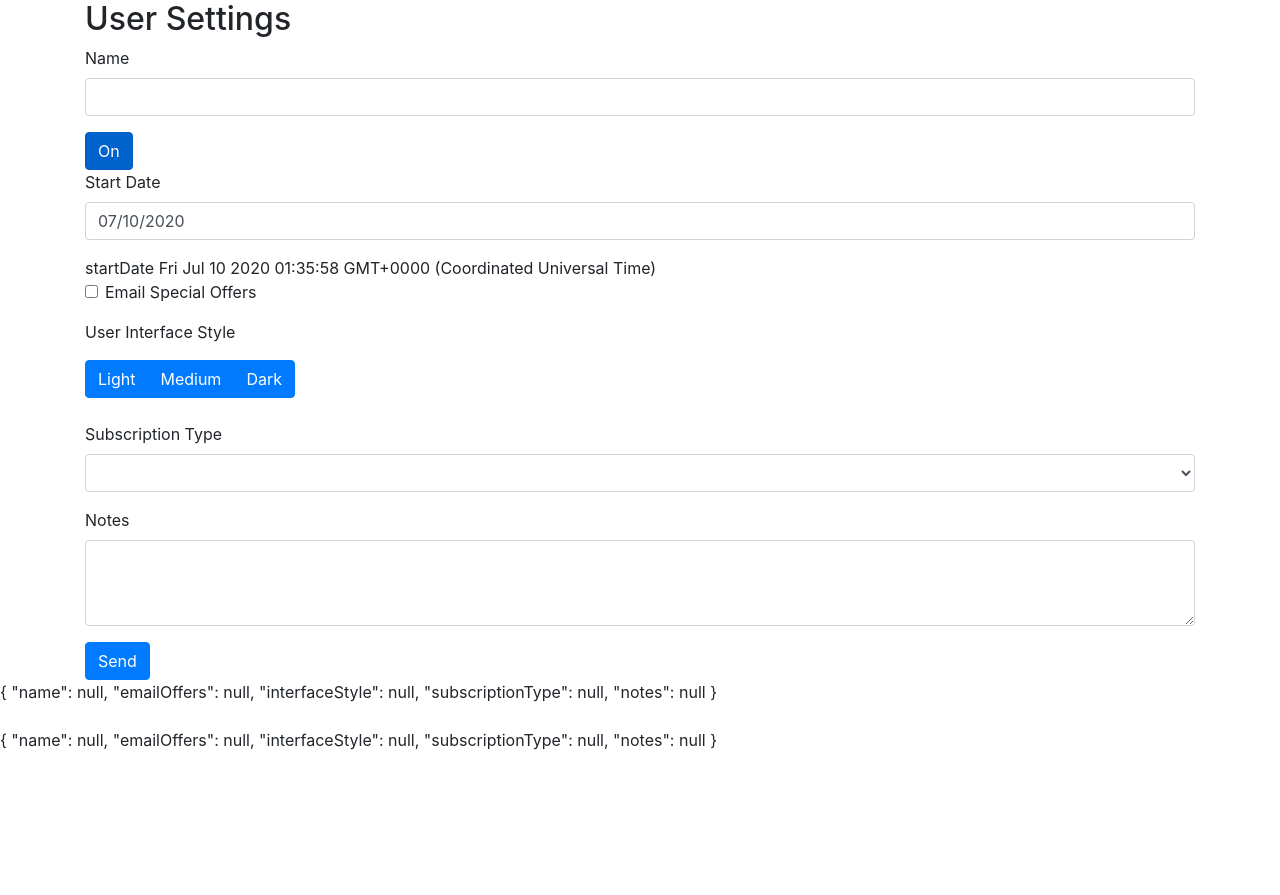
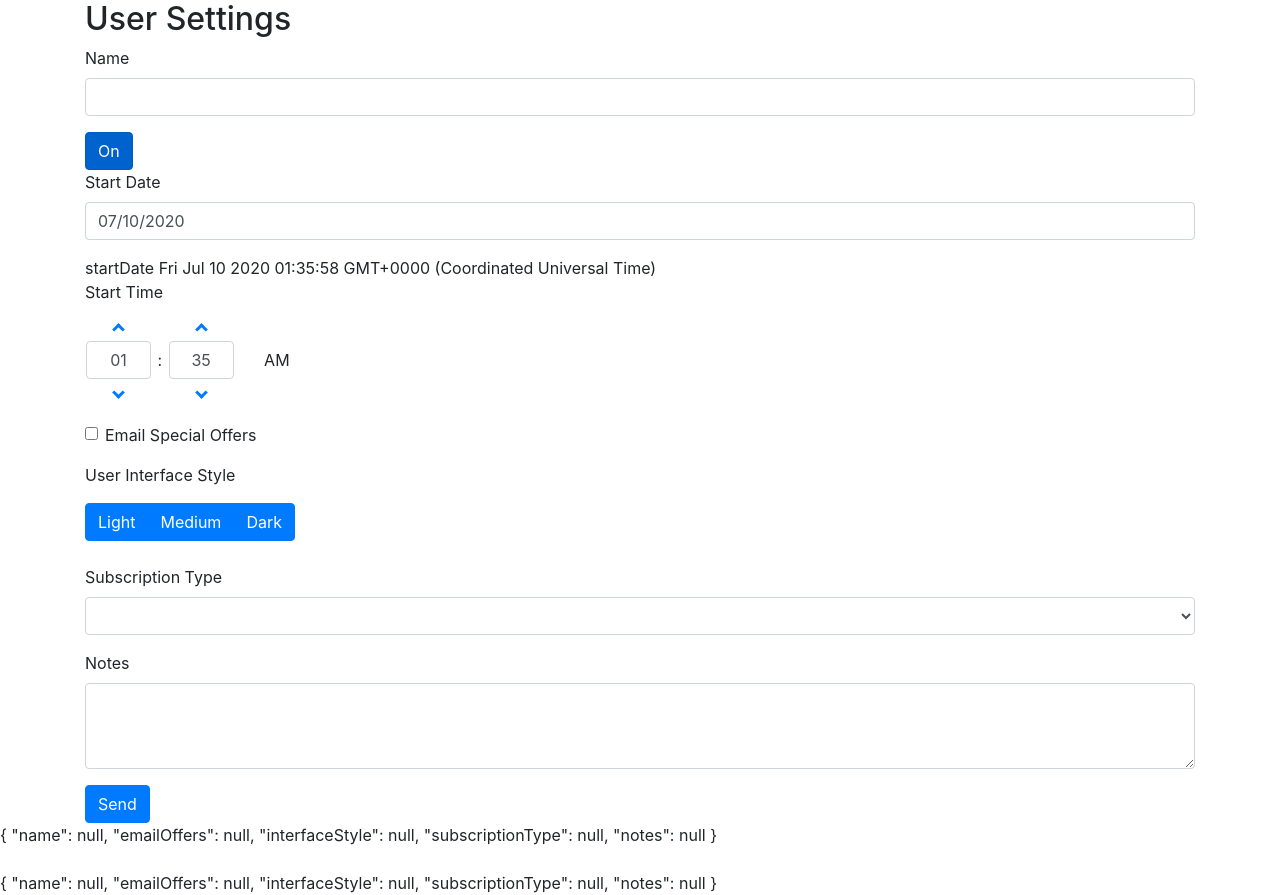
Before and after one commit to santoshkarpe/ps-demo, an Angular app: page / in a window 1280 px wide. Before the commit the page ends 800 px from the top, so only its background shows below. Built offline with nearby package versions, Linux system fonts and the light colour scheme.

Commit message:
timepicker

```diff
--- a/src/app/app.module.ts
+++ b/src/app/app.module.ts
@@ -8,7 +8,8 @@
 import { DataService } from './data/data.service';
 import { ButtonsModule } from 'ngx-bootstrap/buttons';
 import { BsDatepickerModule } from 'ngx-bootstrap/datepicker';
-import { BrowserAnimationsModule } from '@angular/platform-browser/animations'
+import { BrowserAnimationsModule } from '@angular/platform-browser/animations';
+import { TimepickerModule } from 'ngx-bootstrap/timepicker'
 
 @NgModule({
   imports: [
@@ -17,7 +18,8 @@
     HttpClientModule,
     ButtonsModule.forRoot(),
     BsDatepickerModule.forRoot(),
-    BrowserAnimationsModule
+    BrowserAnimationsModule,
+    TimepickerModule.forRoot()
   ],
   declarations: [
     AppComponent,
--- a/src/app/user-seting-form/user-seting-form.component.html
+++ b/src/app/user-seting-form/user-seting-form.component.html
@@ -30,6 +30,12 @@
     <!-- bsDaterangepicker , bsDatepicker -->
     startDate {{ startDate }}
     <br>
+    <div class="form-group">
+      <label for="startTime">Start Time</label>
+      <timepicker [(ngModel)]="startTime" name="startTime" id="startTime">
+      </timepicker>
+    </div>
+
     <div class="form-check form-group">
       <input class="form-check-input" type="checkbox"
               id="emailOffers" name="emailOffers" [(ngModel)]="userSettings.emailOffers">
--- a/src/app/user-seting-form/user-seting-form.component.ts
+++ b/src/app/user-seting-form/user-seting-form.component.ts
@@ -20,6 +20,7 @@
   };
 
   startDate: Date;
+  startTime: Date;
   userSettings : UserSettings = { ...this.originalUserSettings };
   postError = false;
   postErrorMessage = '';
@@ -33,6 +34,7 @@
     this.subscriptionTypes = this.dataService.getSubscriptionTypes();
 
     this.startDate = new Date();
+    this.startTime = new Date();
   }
 
   onBlur(field : NgModel) {
```
